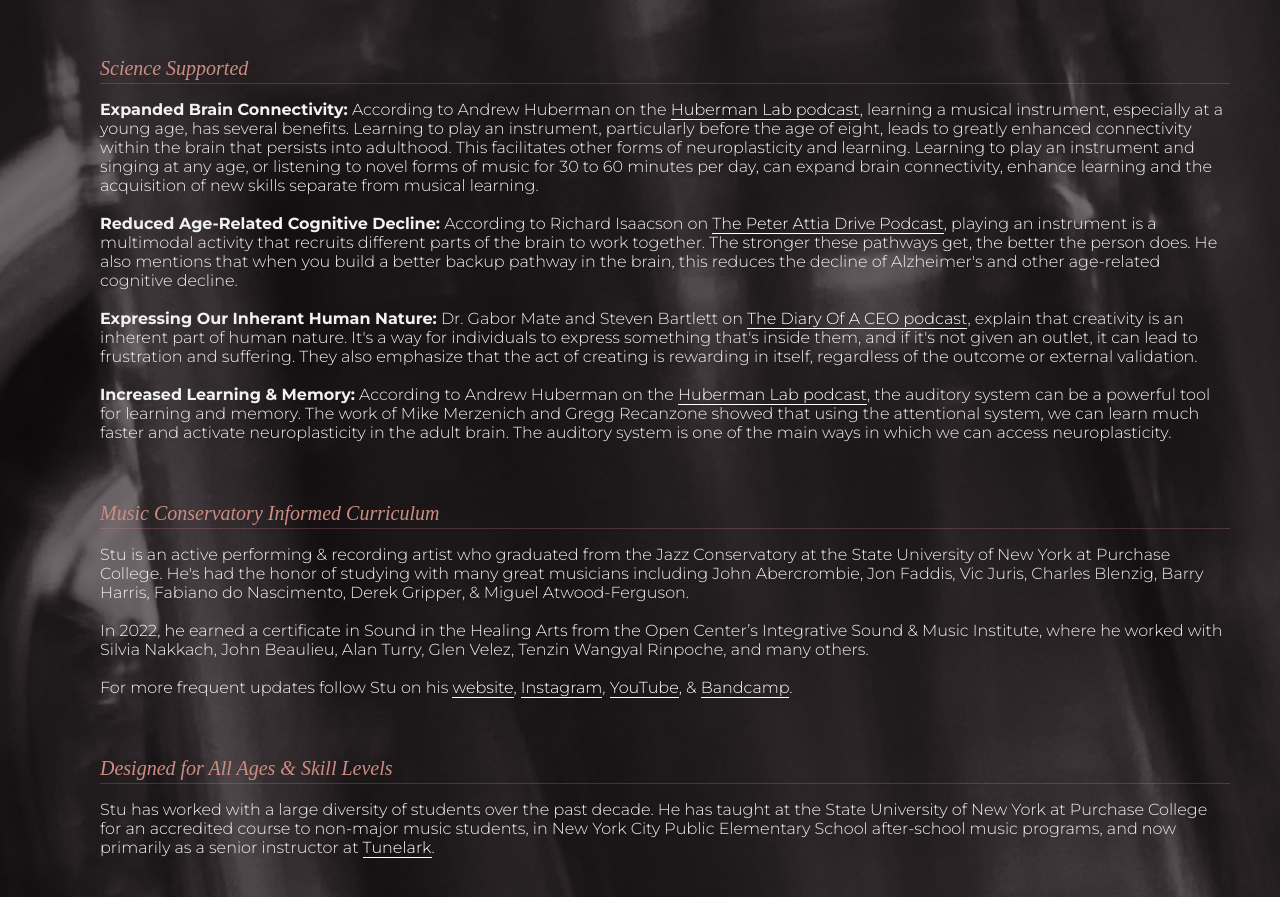
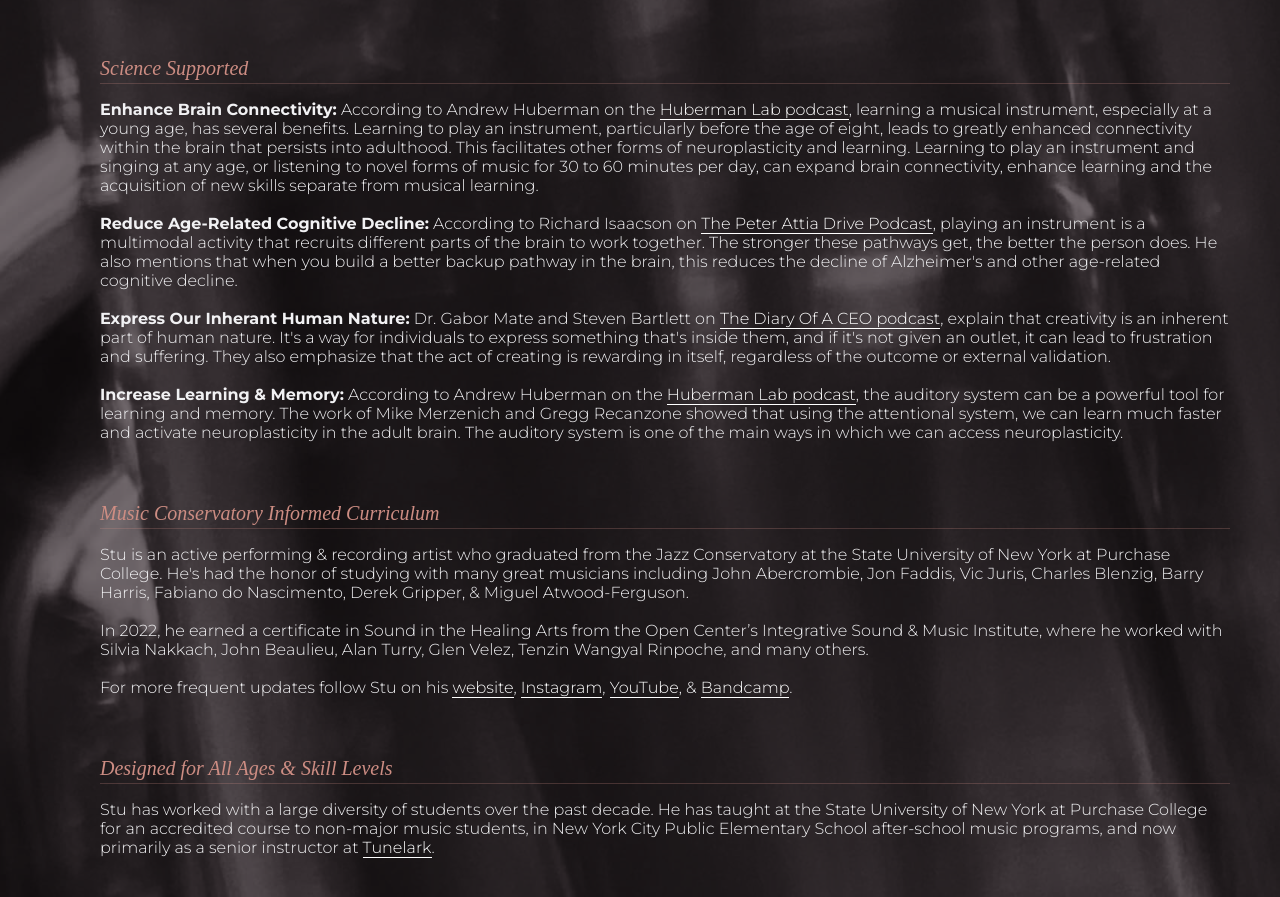
Before and after one commit to stupender/pender-guitar-studio, a plain HTML site: page index.html in a window 1280 px wide. Shown: the part 1068-1965 px from the top of the page. Drawn offline with Linux system fonts and the light colour scheme; a script that the page names is missing; a web font is replaced by a local one.

Commit message:
Update index.html

```diff
--- a/index.html
+++ b/index.html
@@ -69,17 +69,17 @@
         <ol>
             <li class="list-category"><i>Science Supported</i></li>
             <p class="support-text">
-                <b>Expanded Brain Connectivity:</b> According to Andrew Huberman on the <a href="https://www.youtube.com/watch?v=gveDhZW-rUk&t=5636s" class="p-link" target="_blank">Huberman Lab podcast</a>, learning a musical instrument, especially at a young age, has several benefits.
+                <b>Enhance Brain Connectivity:</b> According to Andrew Huberman on the <a href="https://www.youtube.com/watch?v=gveDhZW-rUk&t=5636s" class="p-link" target="_blank">Huberman Lab podcast</a>, learning a musical instrument, especially at a young age, has several benefits.
                 Learning to play an instrument, particularly before the age of eight, leads to greatly enhanced connectivity within the brain that persists into adulthood. This facilitates other forms of neuroplasticity and learning.
                 Learning to play an instrument and singing at any age, or listening to novel forms of music for 30 to 60 minutes per day, can expand brain connectivity, enhance learning and the acquisition of new skills separate from musical learning.
                 <br><br>
-                <b>Reduced Age-Related Cognitive Decline:</b> According to Richard Isaacson on <a href="(https://www.youtube.com/watch?v=Vq_hAXQsB78&t=8193s)" class="p-link" target="_blank">The Peter Attia Drive Podcast</a>, playing an instrument is a multimodal activity that recruits different parts of the brain to work together.
+                <b>Reduce Age-Related Cognitive Decline:</b> According to Richard Isaacson on <a href="(https://www.youtube.com/watch?v=Vq_hAXQsB78&t=8193s)" class="p-link" target="_blank">The Peter Attia Drive Podcast</a>, playing an instrument is a multimodal activity that recruits different parts of the brain to work together.
                 The stronger these pathways get, the better the person does. He also mentions that when you build a better backup pathway in the brain, this reduces the decline of Alzheimer's and other age-related cognitive decline.
                 <br><br>
-                <b>Expressing Our Inherant Human Nature:</b> Dr. Gabor Mate and Steven Bartlett on <a href="https://www.youtube.com/watch?v=uPup-1pDepY&t=1383s" class="p-link" target="_blank">The Diary Of A CEO podcast</a>, explain that creativity is an inherent part of human nature. It's a way for individuals to express something that's inside them, and if it's not given an outlet, it can lead to frustration and suffering.
+                <b>Express Our Inherant Human Nature:</b> Dr. Gabor Mate and Steven Bartlett on <a href="https://www.youtube.com/watch?v=uPup-1pDepY&t=1383s" class="p-link" target="_blank">The Diary Of A CEO podcast</a>, explain that creativity is an inherent part of human nature. It's a way for individuals to express something that's inside them, and if it's not given an outlet, it can lead to frustration and suffering.
                 They also emphasize that the act of creating is rewarding in itself, regardless of the outcome or external validation.
                 <br><br>
-                <b>Increased Learning & Memory:</b> According to Andrew Huberman on the <a href="https://www.youtube.com/watch?v=JVRyzYB9JSY&t=4372s" class="p-link" target="_blank">Huberman Lab podcast</a>, the auditory system can be a powerful tool for learning and memory.
+                <b>Increase Learning & Memory:</b> According to Andrew Huberman on the <a href="https://www.youtube.com/watch?v=JVRyzYB9JSY&t=4372s" class="p-link" target="_blank">Huberman Lab podcast</a>, the auditory system can be a powerful tool for learning and memory.
                 The work of Mike Merzenich and Gregg Recanzone showed that using the attentional system, we can learn much faster and activate neuroplasticity in the adult brain.
                 The auditory system is one of the main ways in which we can access neuroplasticity.
             </p>
```
